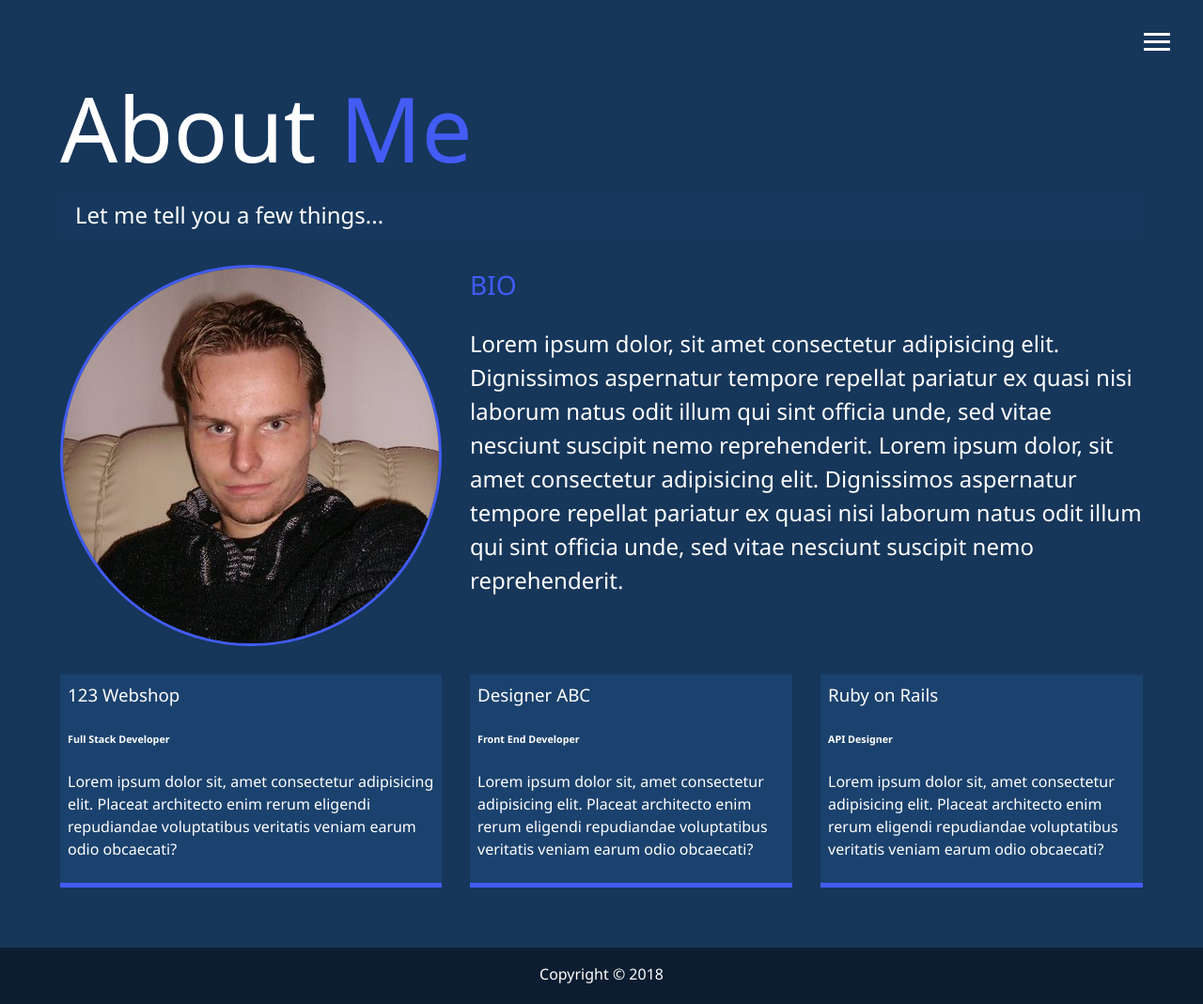
After one commit to msypniewski511/portfolio, a PHP site: page /dist/about.html in a window 1280 px wide. The commit adds this page. Shown: the whole page at 94% size. Run offline with PHP 8.4, Linux system fonts and the light colour scheme; some libraries are stand-ins or nearby versions.

Commit message:
About page and set-text-color function

```diff
--- /dev/null
+++ b/dist/about.html
@@ -0,0 +1,100 @@
+<!DOCTYPE html>
+<html lang="en">
+
+<head>
+  <meta charset="UTF-8">
+  <meta name="viewport" content="width=device-width, initial-scale=1.0">
+  <meta http-equiv="X-UA-Compatible" content="ie=edge">
+  <link rel="stylesheet" href="css/main.css">
+  <link rel="stylesheet" href="https://use.fontawesome.com/releases/v5.2.0/css/all.css" integrity="sha384-hWVjflwFxL6sNzntih27bfxkr27PmbbK/iSvJ+a4+0owXq79v+lsFkW54bOGbiDQ"
+    crossorigin="anonymous">
+  <title>About Me</title>
+</head>
+
+<body>
+  <header>
+    <div class="menu-btn">
+      <div class="btn-line"></div>
+      <div class="btn-line"></div>
+      <div class="btn-line"></div>
+    </div>
+
+    <nav class="menu">
+      <div class="menu-branding">
+        <div class="portrait"></div>
+      </div>
+      <ul class="menu-nav">
+        <li class="nav-item">
+          <a href="index.html" class="nav-link">
+            Home
+          </a>
+        </li>
+        <li class="nav-item current">
+          <a href="about.html" class="nav-link">
+            About
+          </a>
+        </li>
+        <li class="nav-item">
+          <a href="work.html" class="nav-link">
+            My Work
+          </a>
+        </li>
+        <li class="nav-item">
+          <a href="contact.html" class="nav-link">
+            How To Reach Me
+          </a>
+        </li>
+      </ul>
+    </nav>
+  </header>
+
+  <main id="about">
+    <h1 class="lg-heading">
+      About
+      <span class="text-secondary">Me</span>
+    </h1>
+    <h2 class="sm-heading">
+      Let me tell you a few things...
+    </h2>
+
+    <div class="about-info">
+      <img src="img/Maciej.jpg" alt="Maciej Sypniewski" class="bio-image">
+
+      <div class="bio">
+        <h3 class="text-secondary">BIO</h3>
+        <p>Lorem ipsum dolor, sit amet consectetur adipisicing elit. Dignissimos aspernatur tempore repellat pariatur ex quasi
+          nisi laborum natus odit illum qui sint officia unde, sed vitae nesciunt suscipit nemo reprehenderit. Lorem ipsum
+          dolor, sit amet consectetur adipisicing elit. Dignissimos aspernatur tempore repellat pariatur ex quasi nisi laborum
+          natus odit illum qui sint officia unde, sed vitae nesciunt suscipit nemo reprehenderit.</p>
+
+      </div>
+
+      <div class="job job-1">
+        <h3>123 Webshop</h3>
+        <h6>Full Stack Developer</h6>
+        <p>Lorem ipsum dolor sit, amet consectetur adipisicing elit. Placeat architecto enim rerum eligendi repudiandae voluptatibus
+          veritatis veniam earum odio obcaecati?</p>
+      </div>
+      <div class="job job-2">
+        <h3>Designer ABC</h3>
+        <h6>Front End Developer</h6>
+        <p>Lorem ipsum dolor sit, amet consectetur adipisicing elit. Placeat architecto enim rerum eligendi repudiandae voluptatibus
+          veritatis veniam earum odio obcaecati?</p>
+      </div>
+      <div class="job job-3">
+        <h3>Ruby on Rails</h3>
+        <h6>API Designer</h6>
+        <p>Lorem ipsum dolor sit, amet consectetur adipisicing elit. Placeat architecto enim rerum eligendi repudiandae voluptatibus
+          veritatis veniam earum odio obcaecati?</p>
+      </div>
+    </div>
+  </main>
+
+  <footer id="main-footer">
+    Copyright &copy; 2018
+  </footer>
+
+  <script src="js/main.js"></script>
+</body>
+
+</html>
--- a/dist/css/main.css
+++ b/dist/css/main.css
@@ -40,14 +40,14 @@
   .menu-nav {
     margin: 0;
     padding: 0;
-    background: #373737;
+    background: #112a46;
     list-style: none;
     transform: translate3d(0, -100%, 0);
     transition: all 0.5s ease-out; }
     .menu-nav.show {
       transform: translate3d(0, 0, 0); }
   .menu-branding {
-    background: #444;
+    background: #16365a;
     transform: translate3d(0, 100%, 0);
     transition: all 0.5s ease-out; }
     .menu-branding.show {
@@ -91,6 +91,104 @@
 .nav-item:nth-child(4) {
   transition-delay: 0.4s; }
 
+* {
+  box-sizing: border-box; }
+
+body {
+  background: #16365a;
+  color: #fff;
+  height: 100%;
+  margin: 0;
+  font-family: "Segoe UI", "Segoe UI", Tahoma, Geneva, Verdana, sans-serif;
+  line-height: 1.5; }
+  body#bg-img {
+    background: url(../img/background.jpeg);
+    background-attachment: fixed;
+    background-size: cover; }
+    body#bg-img:after {
+      content: "";
+      position: absolute;
+      top: 0;
+      right: 0;
+      width: 100%;
+      height: 100%;
+      background: rgba(22, 54, 90, 0.7);
+      z-index: -1; }
+
+h1,
+h2,
+h3 {
+  margin: 0;
+  font-weight: 400; }
+  h1.lg-heading,
+  h2.lg-heading,
+  h3.lg-heading {
+    font-size: 6rem; }
+  h1.sm-heading,
+  h2.sm-heading,
+  h3.sm-heading {
+    margin-bottom: 2rem;
+    padding: 0.2rem 1rem;
+    background: rgba(24, 59, 98, 0.5); }
+
+a {
+  color: #fff;
+  text-decoration: none; }
+
+header {
+  position: fixed;
+  z-index: 2;
+  width: 100%; }
+
+.text-secondary {
+  color: #425cf4; }
+
+main {
+  padding: 4rem;
+  min-height: calc(100vh - 60px); }
+  main .icons {
+    margin-top: 1rem; }
+    main .icons a {
+      padding: 0.4rem; }
+      main .icons a:hover {
+        color: #425cf4;
+        transition: all 0.5s ease-out; }
+  main#home {
+    overflow: hidden; }
+    main#home h1 {
+      margin-top: 20vh; }
+
+.about-info {
+  display: grid;
+  grid-gap: 30px;
+  grid-template-areas: "bioimage bio bio" "job1 job2 job3";
+  grid-template-columns: repeat(3, 1fr); }
+  .about-info .bio-image {
+    grid-area: bioimage;
+    margin: auto;
+    border-radius: 50%;
+    border: #425cf4 3px solid; }
+  .about-info .bio {
+    grid-area: bio;
+    font-size: 1.5rem; }
+  .about-info .job-1 {
+    grid-area: job1; }
+  .about-info .job-2 {
+    grid-area: job2; }
+  .about-info .job-3 {
+    grid-area: job3; }
+  .about-info .job {
+    background: #1b426e;
+    padding: 0.5rem;
+    border-bottom: #425cf4 5px solid; }
+
+#main-footer {
+  text-align: center;
+  padding: 1rem;
+  background: #0c1d31;
+  color: #fff;
+  height: 60px; }
+
 @media screen and (max-width: 768px) {
   main {
     align-items: center;
@@ -116,7 +214,10 @@
     .menu-branding .portrait {
       width: 150px;
       height: 150px;
-      background-size: 150px 150px; } }
+      background-size: 150px 150px; }
+  .about-info {
+    grid-template-areas: "bioimage" "bio" "job1" "job2" "job3";
+    grid-template-columns: 1fr; } }
 
 @media screen and (max-width: 500px) {
   main#home {
@@ -124,70 +225,3 @@
     main#home h1 {
       margin-top: 10vh;
       font-size: 5rem; } }
-
-* {
-  box-sizing: border-box; }
-
-body {
-  background: #444;
-  color: #fff;
-  height: 100%;
-  margin: 0;
-  font-family: "Segoe UI", "Segoe UI", Tahoma, Geneva, Verdana, sans-serif;
-  line-height: 1.5; }
-  body#bg-img {
-    background: url(../img/background.jpeg);
-    background-attachment: fixed;
-    background-size: cover; }
-    body#bg-img:after {
-      content: "";
-      position: absolute;
-      top: 0;
-      right: 0;
-      width: 100%;
-      height: 100%;
-      background: rgba(68, 68, 68, 0.7);
-      z-index: -1; }
-
-h1,
-h2,
-h3 {
-  margin: 0;
-  font-weight: 400; }
-  h1.lg-heading,
-  h2.lg-heading,
-  h3.lg-heading {
-    font-size: 6rem; }
-  h1.sm-heading,
-  h2.sm-heading,
-  h3.sm-heading {
-    margin-bottom: 2rem;
-    padding: 0.2rem 1rem;
-    background: rgba(73, 73, 73, 0.5); }
-
-a {
-  color: #fff;
-  text-decoration: none; }
-
-header {
-  position: fixed;
-  z-index: 2;
-  width: 100%; }
-
-.text-secondary {
-  color: #425cf4; }
-
-main {
-  padding: 4rem;
-  height: 100%; }
-  main .icons {
-    margin-top: 1rem; }
-    main .icons a {
-      padding: 0.4rem; }
-      main .icons a:hover {
-        color: #425cf4;
-        transition: all 0.5s ease-out; }
-  main#home {
-    overflow: hidden; }
-    main#home h1 {
-      margin-top: 20vh; }
--- a/dist/index.html
+++ b/dist/index.html
@@ -30,7 +30,7 @@
           </a>
         </li>
         <li class="nav-item">
-          <a href="/about.html" class="nav-link">
+          <a href="about.html" class="nav-link">
             About
           </a>
         </li>
--- a/scss/_config.scss
+++ b/scss/_config.scss
@@ -1,4 +1,4 @@
-$primary-color: #444;
+$primary-color: rgb(22, 54, 90);
 $secondary-color: #425cf4;
 $show-home-image: true;
 $home-image: url(../img/background.jpeg);
@@ -29,6 +29,15 @@ $background-opacirt: 0.7;
   }
 }
 
+// Set Text Color
+@function set-text-color($color) {
+  @if (lightness($color) > 40) {
+    @return #000;
+  } @else {
+    @return #fff;
+  }
+}
+
 // Media Query Mixins
 
 @mixin mediaSm {
--- a/scss/_menu.scss
+++ b/scss/_menu.scss
@@ -11,7 +11,7 @@
     width: 28px;
     height: 3px;
     margin: 0 0 5px 0;
-    background: #fff;
+    background: set-text-color($primary-color);
     @include easeOut;
   }
 
@@ -119,7 +119,7 @@
     text-transform: uppercase;
     padding: 1rem 0;
     font-weight: 300;
-    color: #fff;
+    color: set-text-color($primary-color);
     text-decoration: none;
     @include easeOut;
 
--- a/scss/_mobile.scss
+++ b/scss/_mobile.scss
@@ -43,6 +43,16 @@
       background-size: 150px 150px;
     }
   }
+
+  .about-info {
+    grid-template-areas:
+      "bioimage"
+      "bio"
+      "job1"
+      "job2"
+      "job3";
+    grid-template-columns: 1fr;
+  }
 }
 
 // Smartphones
--- a/scss/main.scss
+++ b/scss/main.scss
@@ -1,6 +1,5 @@
 @import "config";
 @import "menu";
-@import "mobile";
 
 * {
   box-sizing: border-box;
@@ -9,7 +8,7 @@
 body {
   @include background;
   background: $primary-color;
-  color: #fff;
+  color: set-text-color($primary-color);
   height: 100%;
   margin: 0;
   font-family: "Segoe UI", "Segoe UI", Tahoma, Geneva, Verdana, sans-serif;
@@ -50,7 +49,7 @@ header {
 
 main {
   padding: 4rem;
-  height: 100%;
+  min-height: calc(100vh - 60px);
 
   .icons {
     margin-top: 1rem;
@@ -72,3 +71,50 @@ main {
     }
   }
 }
+
+.about-info {
+  display: grid;
+  grid-gap: 30px;
+  grid-template-areas:
+    "bioimage bio bio"
+    "job1 job2 job3";
+  grid-template-columns: repeat(3, 1fr);
+
+  .bio-image {
+    grid-area: bioimage;
+    margin: auto;
+    border-radius: 50%;
+    border: $secondary-color 3px solid;
+  }
+
+  .bio {
+    grid-area: bio;
+    font-size: 1.5rem;
+  }
+
+  .job-1 {
+    grid-area: job1;
+  }
+  .job-2 {
+    grid-area: job2;
+  }
+  .job-3 {
+    grid-area: job3;
+  }
+
+  .job {
+    background: lighten($primary-color, 5);
+    padding: 0.5rem;
+    border-bottom: $secondary-color 5px solid;
+  }
+}
+
+#main-footer {
+  text-align: center;
+  padding: 1rem;
+  background: darken($primary-color, 10);
+  color: set-text-color($primary-color);
+  height: 60px;
+}
+
+@import "mobile";
```
